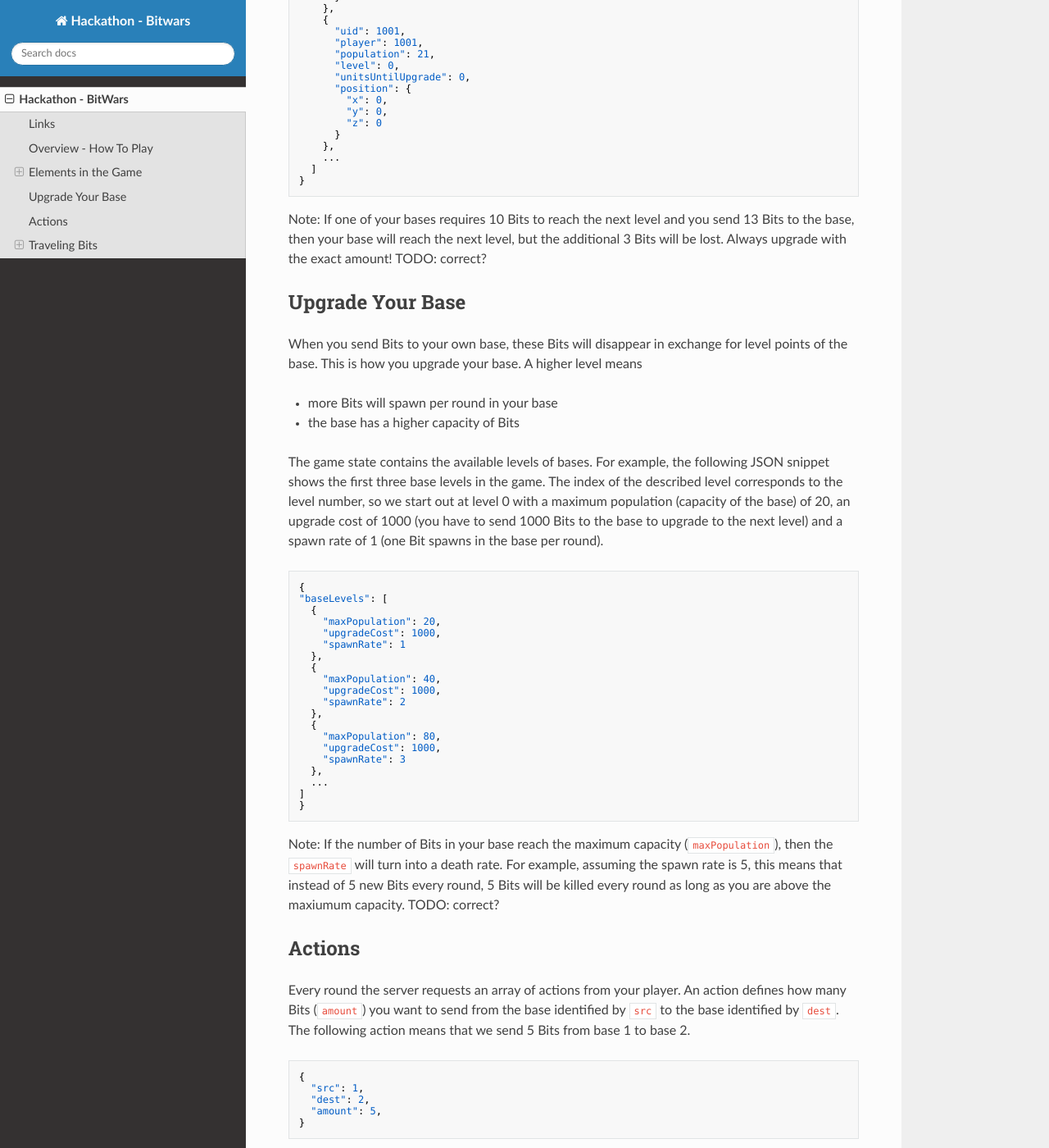
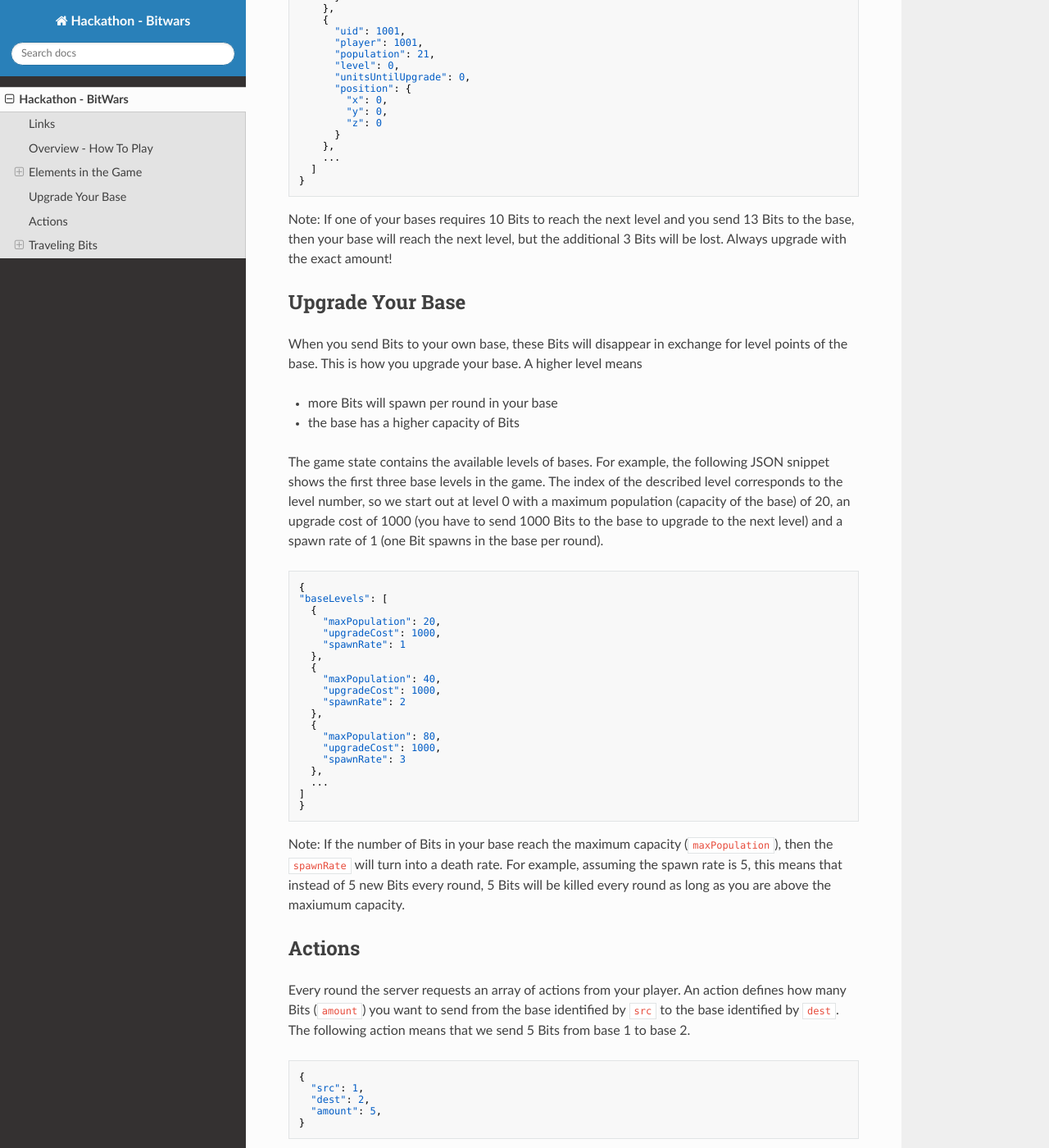
Before and after one commit to Continuous-BitWars/website, an MkDocs documentation site: the page built from docs/index.md, in a window 1280 px wide and 1400 px high, scrolled down 1345 px. Shown: the whole window at 82% size. Built offline with MkDocs 1.6.1, drawn with Linux system fonts in a browser that asks for light colours; nearby versions of some CDN libraries; some of the changed text lies outside the part shown.

Commit message:
fix some TODO's

````diff
--- a/docs/index.md
+++ b/docs/index.md
@@ -65,7 +65,7 @@ In every game there is a fixed number of bases. The goal of each game is to conq
 }
 ```
 
-Note: If one of your bases requires 10 Bits to reach the next level and you send 13 Bits to the base, then your base will reach the next level, but the additional 3 Bits will be lost. Always upgrade with the exact amount! TODO: correct?
+Note: If one of your bases requires 10 Bits to reach the next level and you send 13 Bits to the base, then your base will reach the next level, but the additional 3 Bits will be lost. Always upgrade with the exact amount!
 
 
 ## Upgrade Your Base
@@ -100,7 +100,7 @@ The game state contains the available levels of bases. For example, the followin
 }
 ```
 
-Note: If the number of Bits in your base reach the maximum capacity (`maxPopulation`), then the `spawnRate` will turn into a death rate. For example, assuming the spawn rate is 5, this means that instead of 5 new Bits every round, 5 Bits will be killed every round as long as you are above the maxiumum capacity. TODO: correct?
+Note: If the number of Bits in your base reach the maximum capacity (`maxPopulation`), then the `spawnRate` will turn into a death rate. For example, assuming the spawn rate is 5, this means that instead of 5 new Bits every round, 5 Bits will be killed every round as long as you are above the maxiumum capacity.
 
 ## Actions
 
````
Also changed, not shown: other parts of docs/index.md (+5 -4 lines).
